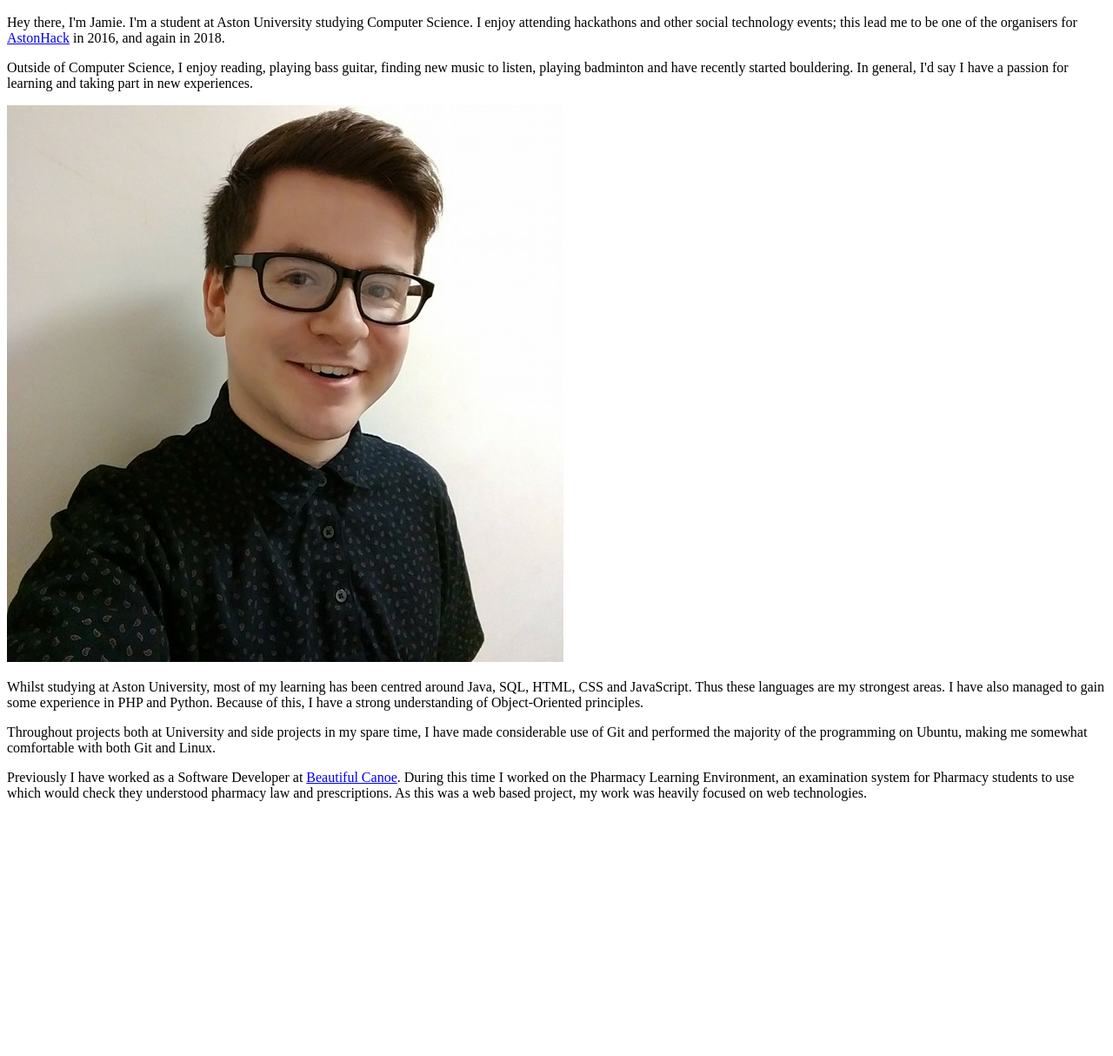
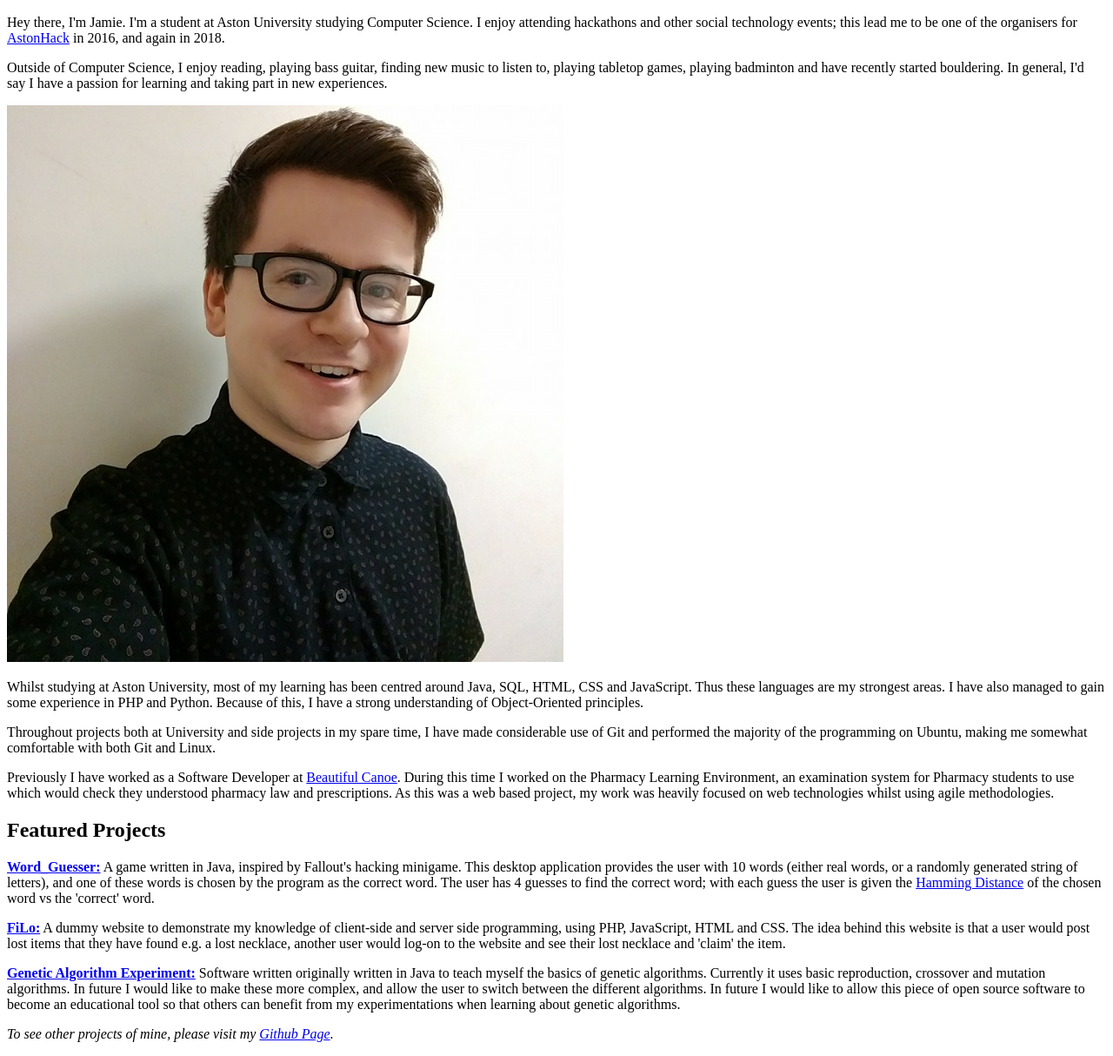
Before and after one commit to JRIngram/JRIngram.github.io, a plain HTML site: page index.html in a window 1280 px wide. Shown: the part 144-1358 px from the top of the page at 87% size. Before the commit the page ends 1081 px from the top, so only its background shows below. Drawn offline with Linux system fonts and the light colour scheme.

Commit message:
Added featured project section

```diff
--- a/index.html
+++ b/index.html
@@ -1,7 +1,7 @@
 <!DOCTYPE html>
 <html>
   <head>
-    <title>Jamie Ingram</title>
+    <title>Jamie Ingram | Software Dev</title>
     <meta charset="UTF-8"/>
   </head>
   <body>
@@ -10,18 +10,21 @@
 	<p>Welcome to the personal site of</p>
 	<h1>Jamie Ingram - Software Developer</h1>
 	<div>
-	<!-- Introduction Paragraph -->
 	<section>
 	<h2>About Me</h2>
-	<p>Hey there, I'm Jamie. I'm a student at Aston University studying Computer Science. I enjoy attending hackathons and other social technology events; this lead me to be one of the organisers for <a href="https://astonhack.co.uk/"> AstonHack</a> in 2016, and again in 2018.</p>
-	<p>Outside of Computer Science, I enjoy reading, playing bass guitar, finding new music to listen, playing badminton and have recently started bouldering. In general, I'd say I have a passion for learning and taking part in new experiences.</p>
+	<p>Hey there, I'm Jamie. I'm a student at Aston University studying Computer Science. I enjoy attending hackathons and other social technology events; this lead me to be one of the organisers for <a href="https://astonhack.co.uk/" target="_blank"> AstonHack</a> in 2016, and again in 2018.</p>
+	<p>Outside of Computer Science, I enjoy reading, playing bass guitar, finding new music to listen to, playing tabletop games, playing badminton and have recently started bouldering. In general, I'd say I have a passion for learning and taking part in new experiences.</p>
 	</section>
 	<div id="Photobreak">
 		<img src="images/me.jpg">
 	</div>
 	<p>Whilst studying at Aston University, most of my learning has been centred around Java, SQL, HTML, CSS and JavaScript. Thus these languages are my strongest areas. I have also managed to gain some experience in PHP and Python. Because of this, I have a strong understanding of Object-Oriented principles.</p>
 	<p>Throughout projects both at University and side projects in my spare time, I have made considerable use of Git and performed the majority of the programming on Ubuntu, making me somewhat comfortable with both Git and Linux.</p>
-	<p>Previously I have worked as a Software Developer at <a href="https://beautifulcanoe.com/">Beautiful Canoe</a>. During this time I worked on the Pharmacy Learning Environment, an examination system for Pharmacy students to use which would check they understood pharmacy law and prescriptions. As this was a web based project, my work was heavily focused on web technologies.</p>
-
+	<p>Previously I have worked as a Software Developer at <a href="https://beautifulcanoe.com/" target="_blank">Beautiful Canoe</a>. During this time I worked on the Pharmacy Learning Environment, an examination system for Pharmacy students to use which would check they understood pharmacy law and prescriptions. As this was a web based project, my work was heavily focused on web technologies whilst using agile methodologies.</p>
+	<h2>Featured Projects</h2>
+	<p><b class="projectTitle"><a href="https://github.com/JRIngram/Word_Guesser" target ="_blank">Word_Guesser:<a/></b> A game written in Java, inspired by Fallout's hacking minigame. This desktop application provides the user with 10 words (either real words, or a randomly generated string of letters), and one of these words is chosen by the program as the correct word. The user has 4 guesses to find the correct word; with each guess the user is given the <a href="https://en.wikipedia.org/wiki/Hamming_distance" target="_blank">Hamming Distance</a> of the chosen word vs the 'correct' word.</p>
+	<p><b class="projectTitle"><a href="https://github.com/JRIngram/FiLo" target ="_blank">FiLo:</a></b> A dummy website to demonstrate my knowledge of client-side and server side programming, using PHP, JavaScript, HTML and CSS. The idea behind this website is that a user would post lost items that they have found e.g. a lost necklace, another user would log-on to the website and see their lost necklace and 'claim' the item.</p>
+	<p><b class="projectTitle"><a href="https://github.com/JRIngram/GAExperiment/commits/master" target ="_blank">Genetic Algorithm Experiment:</b></a> Software written originally written in Java to teach myself the basics of genetic algorithms. Currently it uses basic reproduction, crossover and mutation algorithms. In future I would like to make these more complex, and allow the user to switch between the different algorithms. In future I would like to allow this piece of open source software to become an educational tool so that others can benefit from my experimentations when learning about genetic algorithms.
+	<p><i>To see other projects of mine, please visit my <a href="https://github.com/JRIngram" target ="_blank">Github Page</a>.</i></p>
   </body>
 </html>
```
